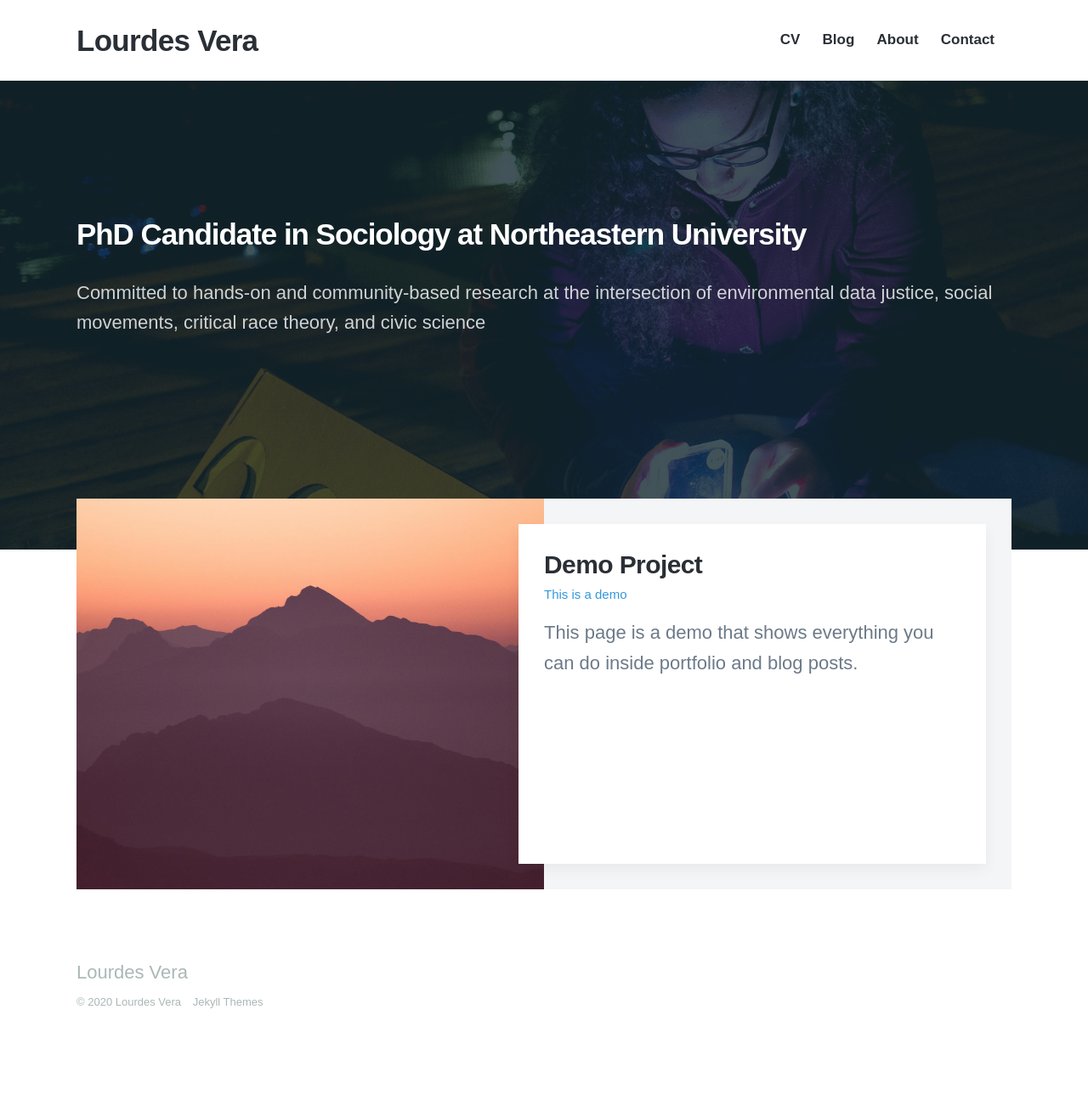
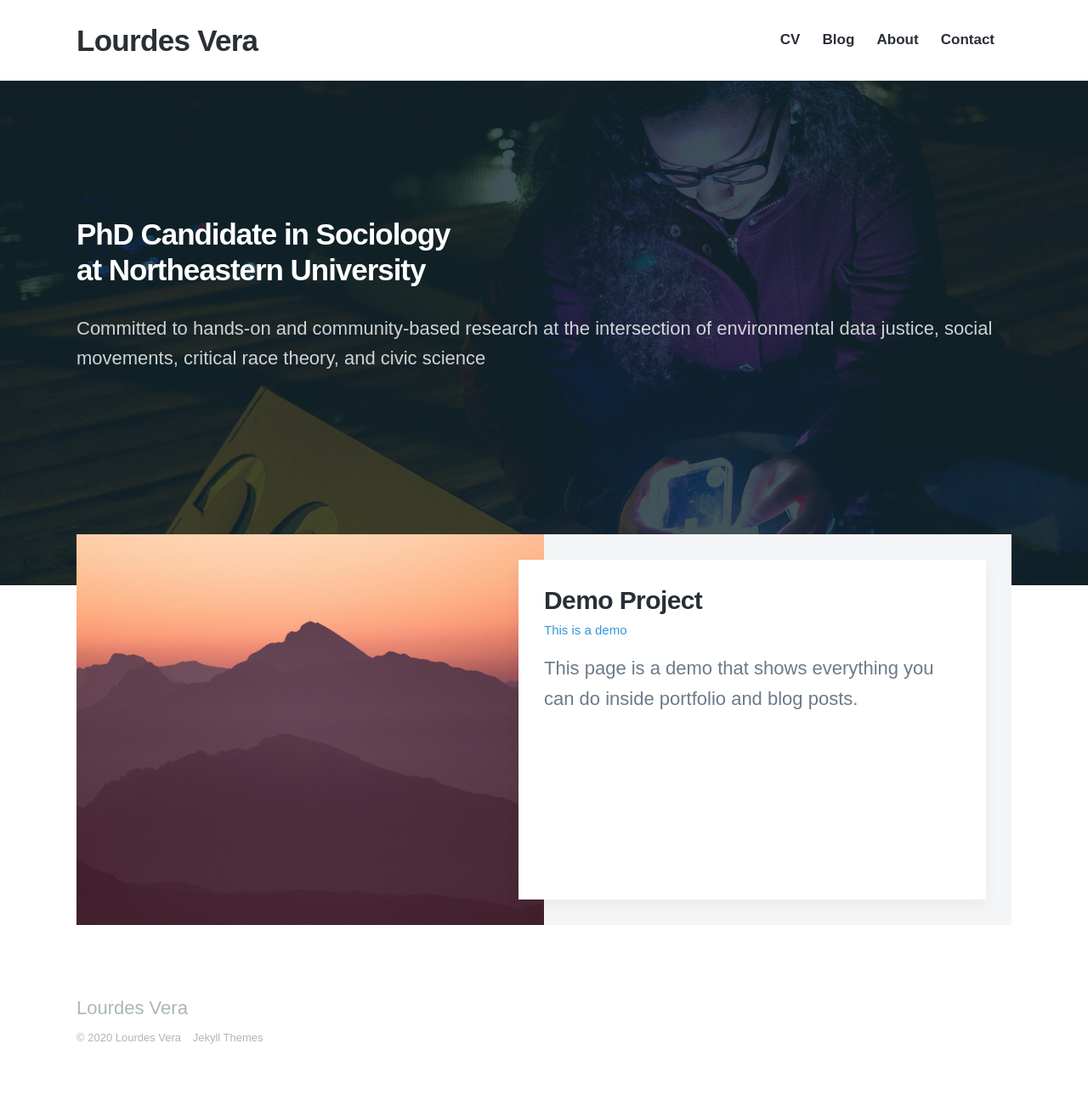
Before and after one commit to lourdesvera/lourdesvera.github.io, a Jekyll site: the page built from index.html, in a window 1280 px wide. Shown: the whole page at 85% size. Built offline with Jekyll 4.4.1, drawn with Linux system fonts in a browser that asks for light colours; nearby versions of some CDN libraries; some web fonts are replaced; before the commit the page ends 1266 px from its top, so only the background shows below that.

```diff
--- a/index.html
+++ b/index.html
@@ -13,7 +13,8 @@ featured_image: /images/demo/home.jpg
 
 	<div class="wrap">
 
-		<h1>PhD Candidate in Sociology at Northeastern University</h1>
+		<h1>PhD Candidate in Sociology</h1>
+			<h1>at Northeastern University</h1>
 		<p>Committed to hands-on and community-based research at the intersection of environmental data justice, social movements, critical race theory, and civic science</p>
 
 		{% include socials.html %}
```
